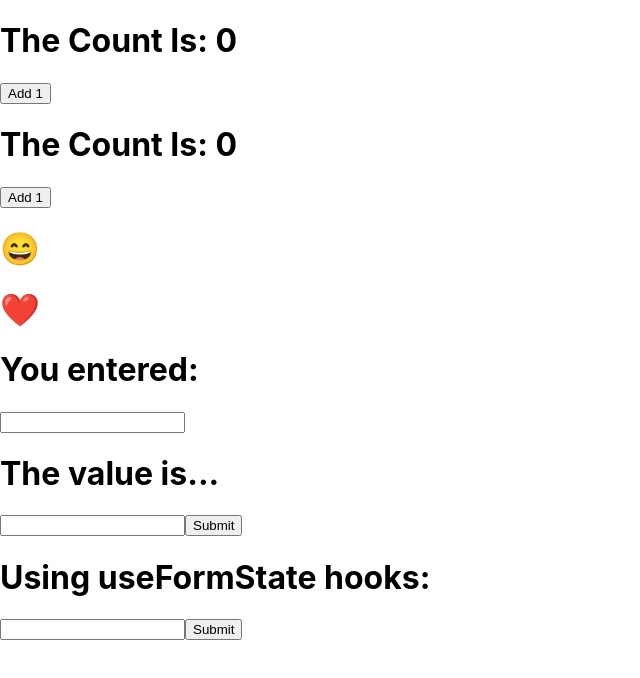
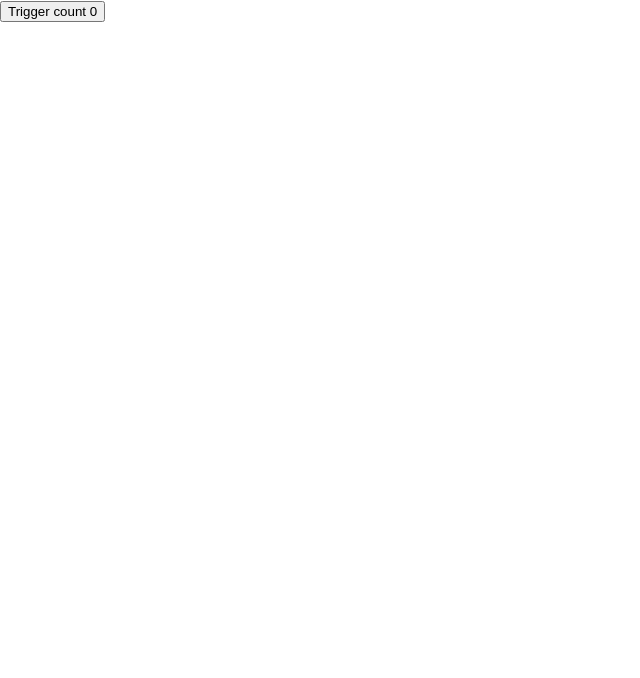
Before and after one commit to colson0x1/react-hooks, a React (Create React App) app: page / in a window 1280 px wide. Shown: the top 678 px of the page, without its empty margins (0-640 px from the left). Built offline with nearby package versions, Linux system fonts and the light colour scheme.

Commit message:
implement useEffect hook

```diff
--- a/src/App.jsx
+++ b/src/App.jsx
@@ -6,17 +6,21 @@
 import FormHooks from './FormHooks';
 import FormInputHook from './FormInputHook';
 import Toggler from './Toggler';
+import Trigger from './TriggerPageTitleUpdate';
 
 class App extends Component {
   render() {
     return (
       <div className='App'>
+        {/*
         <CounterClass />
         <CounterHooks />
         <Toggler />
         <FormClass />
         <FormHooks />
         <FormInputHook />
+        */}
+        <Trigger />
       </div>
     );
   }
--- /dev/null
+++ b/src/TriggerPageTitleUpdate.jsx
@@ -0,0 +1,15 @@
+import React, { useState, useEffect } from 'react';
+
+function Trigger() {
+  const [count, setCount] = useState(0);
+
+  useEffect(() => {
+    document.title = `Triggered: ${count} times`;
+  });
+
+  return (
+    <button onClick={() => setCount(count + 1)}>Trigger count {count}</button>
+  );
+}
+
+export default Trigger;
--- /dev/null
+++ b/src/TriggerUseState.jsx
@@ -0,0 +1,5 @@
+function Trigger() {
+  return (
+
+  )
+}
```
